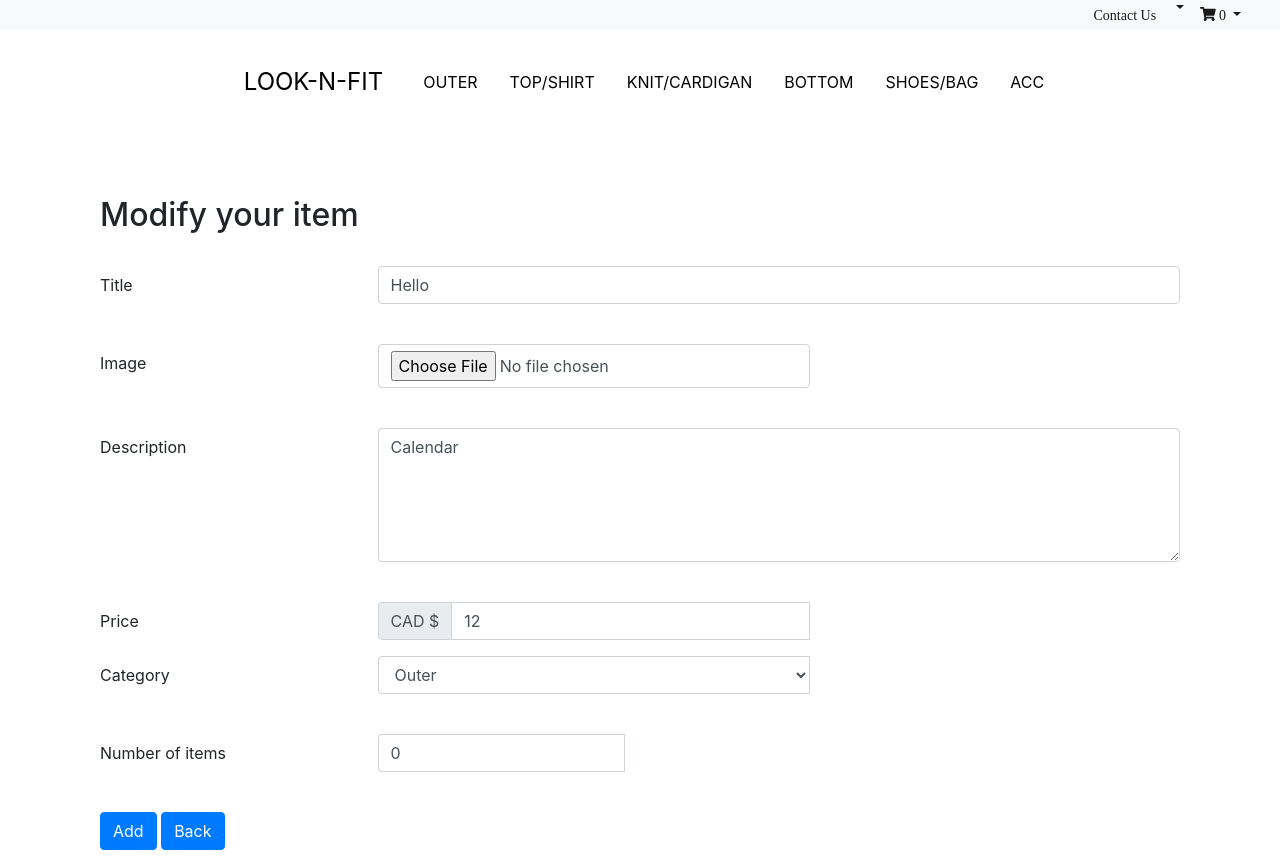
After one commit to seungw0n/project_COMP307, a Django app: page /product/1/modifyProduct/ in a window 1280 px wide. The commit adds this page. Run offline with Django 3.2, Linux system fonts and the light colour scheme; a user stored in the database is signed in; data comes from the database, SQL or seed files in the repository; both versions use the stored data as it was after the commit; some libraries are stand-ins or nearby versions.

Commit message:
modify items

```diff
--- a/market/views.py
+++ b/market/views.py
@@ -51,3 +51,18 @@ def addToCart(request):
             prod.save()
         context['form'] = form
     return render(request, 'productPage.html', context)
+
+@login_required
+def modifyProduct(request, product_id=None):
+    products = Product.objects.all().filter(id=product_id)
+    if not products:
+        return HttpResponseNotFound('<h1>Page not found</h1>')
+    product = products[0]
+    context = {'product': product}
+    if request.method == 'POST':
+        form = ProductForm(request.POST,request.FILES)
+        if form.is_valid():
+            prod = form.save(commit=False)
+            prod.save()
+        context['form'] = form
+    return render(request, 'modifyProduct.html', context)
--- a/project/urls.py
+++ b/project/urls.py
@@ -36,6 +36,7 @@ urlpatterns = [
     path('chat/', include('chat.urls')),
     path('product/<int:product_id>', views.productPage, name='productPage'),
     path('', include('sendemail.urls')),
+    path('product/<int:product_id>/modifyProduct/',views.modifyProduct,name='modifyProduct'),
 
 
 ] + static(settings.MEDIA_URL, document_root=settings.MEDIA_ROOT)
--- /dev/null
+++ b/templates/includes/modifyForm.html
@@ -0,0 +1,72 @@
+
+{% load widget_tweaks %}
+
+<input type="hidden" class="form-control" id="inputID" value ="{{product.id}}"name="id" />
+
+<br>
+<div class="form-group row">
+    <label for="inputTitle" class="col-sm-3 col-form-label">Title</label>
+    <div class="col-sm-9">
+        <input type="text" class="form-control" id="inputTitle" value ="{{product.title}}"name="title" />
+        <span style="color:red;">{{form.title.errors}}</span>
+    </div>
+</div>
+
+<br>
+<div class="form-group row">
+    <label for="inputImage" class="col-sm-3 col-form-label">Image</label>
+    <div class="col-sm-5">
+        <input type="file" class="form-control" id="inputImage" value ="{{product.image_url}}" name="image_url" accept='image/*' />
+        <span style="color:red;">{{form.image_url.errors}}</span>
+    </div>
+</div>
+
+<br>
+
+<div class="form-group row">
+    <label for="inputDesc" class="col-sm-3 col-form-label">Description</label>
+    <div class="col-sm-9">
+        <!-- <input type="text" class="form-control" id="inputDesc" name="description" /> -->
+        <textarea class="form-control" id="inputDesc" name="description" rows="5">{{product.description}}</textarea>
+        <span style="color:red;">{{form.description.errors}}</span>
+    </div>
+</div>
+
+<br>
+
+<div class="form-group row">
+    <label for="inputPrice" class="col-sm-3 col-form-label">Price</label>
+    <div class="input-group col-sm-5">
+        <div class="input-group-prepend">
+            <div class="input-group-text">CAD $</div>
+        </div>
+        <input type="number" class="form-control" id="inputPrice" name="price" value ="{{product.price}}" step="0.01" min="0"/>
+        <span style="color:red;">{{form.price.errors}}</span>
+    </div>
+</div>
+<div class="form-group row">
+    <label for="inputCategory" class="col-sm-3 col-form-label">Category</label>
+    <div class="input-group col-sm-5">
+        <select id="inputCategory" name ="category" class="form-control">
+            <option value="outer">Outer</option>
+            <option value="top-shirt">Top/Shirt</option>
+            <option value="knit-cardigan">Knit/Cardigan</option>
+            <option value="bottom">Bottom</option>
+            <option value="shoes-bag">Shoes/Bag</option>
+            <option value="acc">Acc</option>
+          </select>
+        <span style="color:red;">{{form.category.errors}}</span>
+    </div>
+</div>
+
+<br>
+
+<div class="form-group row">
+    <label for="inputInventory" class="col-sm-3 col-form-label">Number of items</label>
+    <div class="input-group col-sm-3">
+        <input type="number" class="form-control" id="inputInventory" name="inventoryCount" value ="{{product.inventoryCount}}"/>
+        <span style="color:red;">{{form.inventoryCount.errors}}</span>
+    </div>
+</div>
+
+<br>
--- /dev/null
+++ b/templates/modifyProduct.html
@@ -0,0 +1,16 @@
+{% extends 'base.html' %}
+{% block content %}
+<div class="container">
+    <div class="form-modifyProduct">
+        <br />
+        <h2>Modify your item</h2>
+        <form method="post" enctype="multipart/form-data">
+            {% csrf_token %}
+            {% include 'includes/modifyForm.html' %}
+            <button type="submit" class="btn btn-primary">Add</button>
+            <a href="/product/{{product.id}}"><input type="button" value="Back" class="btn btn-primary" /></a>
+
+        </form>
+    </div>
+</div>
+{% endblock content %}
--- a/templates/myspace.html
+++ b/templates/myspace.html
@@ -14,7 +14,7 @@
                 <h4> {{product.price}} $</h4>
                 <p class="description">{{product.description}}</p>
         </div> -->
-        <a href="{{product.image_url}}" class="custom-card">
+        <a href="/product/{{product.id}}" class="custom-card">
             <div class="card">
               <img class="card-img-top" src="{{ product.image_url.url }}" alt="Product image" style="width:200px;height:200px;"/>
               <div class="card-body">
```
Also changed, not shown: templates/productPage.html (+10 -2 lines), db.sqlite3, market/media/user-1/pawn.jpg (added), market/media/user-15/test_rectify.png (added), 1 other file.
